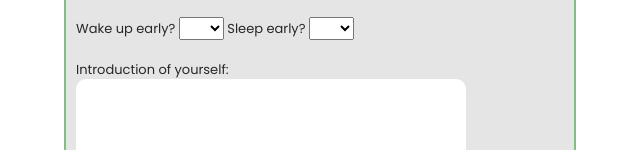
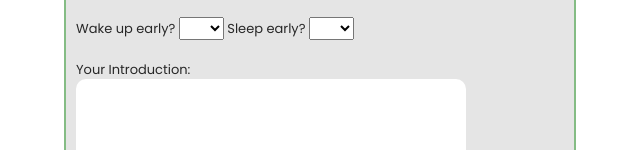
Before and after one commit to Tiancheng-NLC/cse210-main, a Vue app in the folder frontend/: page /profile in a window 1280 px wide. Shown: the part 601-751 px from the top of the page, without its empty margins (320-960 px from the left). Built offline with nearby package versions, Linux system fonts and the light colour scheme.

Commit message:
small changes

```diff
--- a/frontend/src/components/profile.vue
+++ b/frontend/src/components/profile.vue
@@ -127,7 +127,7 @@
       <br />
       <!-- intro -->
       <div class="profile_input">
-        <label>Introduction of yourself:</label>
+        <label>Your Introduction:</label>
         <br />
         <textarea rows="4" class="field" v-model="introduction" required />
       </div>
--- a/frontend/src/main.js
+++ b/frontend/src/main.js
@@ -14,7 +14,7 @@ const store = new vuex.Store({
         isLoggedIn:null,
         otp:null,
         password: null,
-        profile:[],
+        // profile:[],
     },
     mutations:{
         setUser(state,user){
@@ -50,9 +50,9 @@ const store = new vuex.Store({
         getUser(state){
             return state.user;
         },
-        getProfile(state){
-            return state.profile;
-        },
+        // getProfile(state){
+        //     return state.profile;
+        // },
     }
 })
 
```
